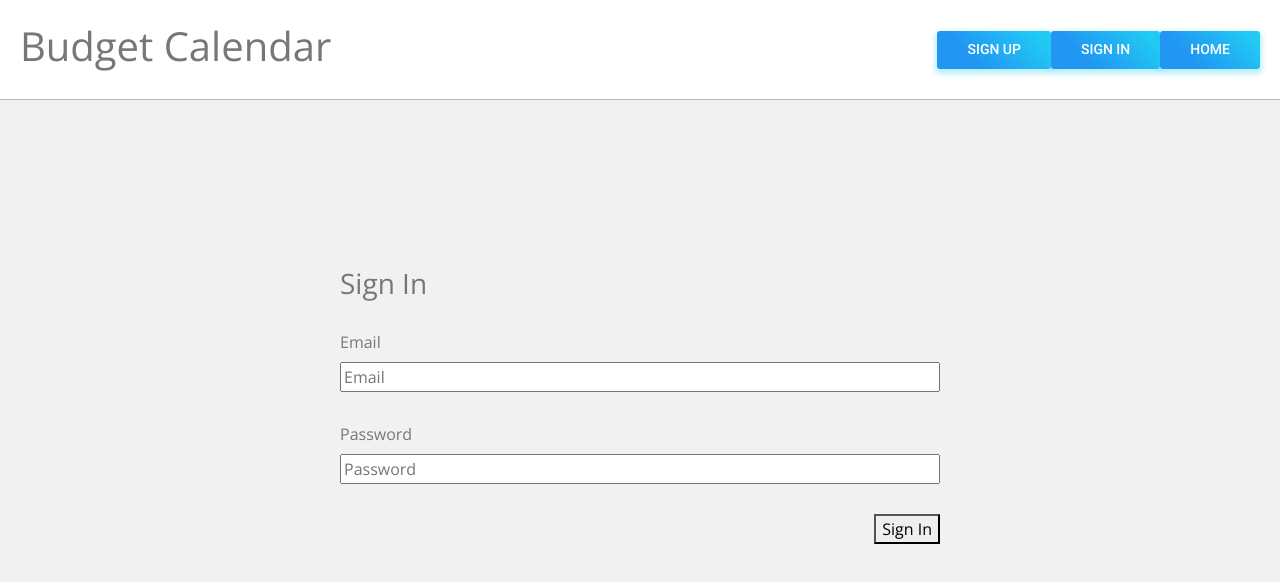
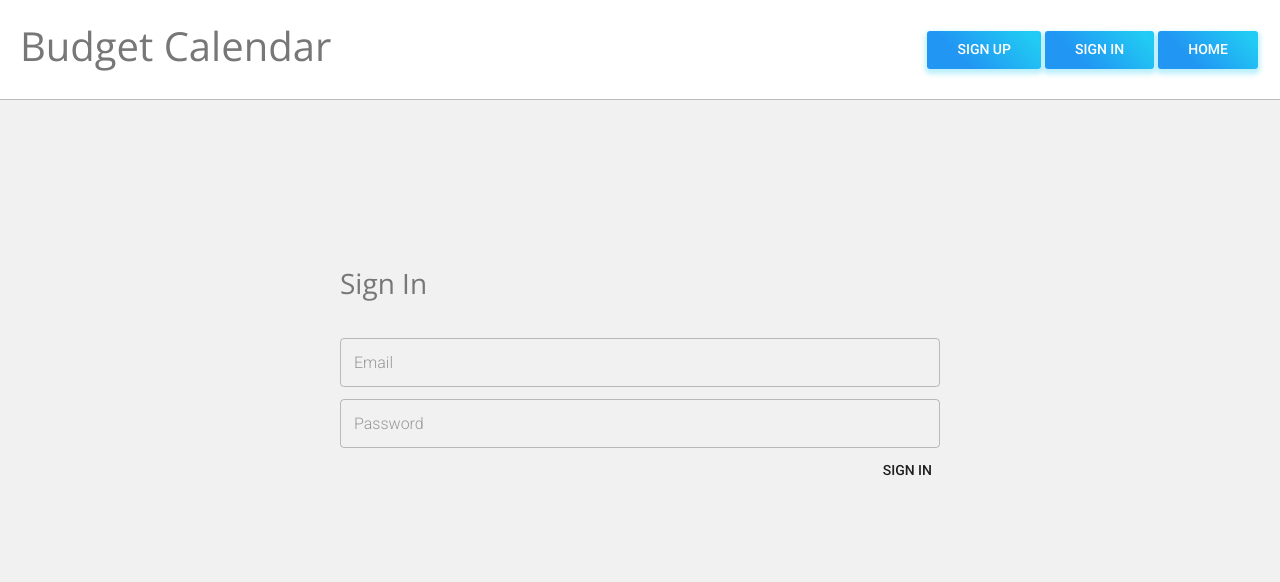
Before and after one commit to Denchou/budgetcalendar-client, a React app: page /#/sign-in in a window 1280 px wide. Shown: the top 582 px of the page. Built offline with nearby package versions, Linux system fonts and the light colour scheme.

Commit message:
Updated Sign Out and Auth
Replaced with Material-ui design

```diff
--- a/src/App.scss
+++ b/src/App.scss
@@ -28,7 +28,7 @@
   max-width: 600px;
 
   h3,
-  input {
+   {
     margin-bottom: 5%;
   }
 
--- a/src/auth/components/SignIn.js
+++ b/src/auth/components/SignIn.js
@@ -1,13 +1,36 @@
 import React, { Component } from 'react'
 import { withRouter } from 'react-router-dom'
-
 import { signIn } from '../api'
 import messages from '../messages'
 import apiUrl from '../../apiConfig'
+import PropTypes from 'prop-types'
+import classNames from 'classnames'
+import { withStyles } from '@material-ui/core/styles'
+import MenuItem from '@material-ui/core/MenuItem'
+import TextField from '@material-ui/core/TextField'
+import Button from '@material-ui/core/Button'
+
+const styles = theme => ({
+  container: {
+    display: 'flex',
+    flexWrap: 'wrap',
+  },
+  textField: {
+    marginLeft: theme.spacing.unit,
+    marginRight: theme.spacing.unit,
+    width: 200,
+  },
+  dense: {
+    marginTop: 19,
+  },
+  menu: {
+    width: 200,
+  },
+})
 
 class SignIn extends Component {
-  constructor () {
-    super()
+  constructor (props) {
+    super(props)
 
     this.state = {
       email: '',
@@ -52,28 +75,33 @@ class SignIn extends Component {
     return (
       <form className='auth-form' onSubmit={this.signIn}>
         <h3>Sign In</h3>
-        <label htmlFor="email">Email</label>
-        <input
+        <TextField
           required
           type="email"
           name="email"
           value={email}
           placeholder="Email"
+          variant='outlined'
+          margin='dense'
           onChange={this.handleChange}
         />
-        <label htmlFor="password">Password</label>
-        <input
+        <TextField
           required
           name="password"
           value={password}
           type="password"
           placeholder="Password"
+          variant='outlined'
+          margin='dense'
           onChange={this.handleChange}
         />
-        <button type="submit">Sign In</button>
+        <Button type="submit">Sign In</Button>
       </form>
     )
   }
 }
+SignIn.propTypes = {
+  classes: PropTypes.object.isRequired,
+}
 
 export default withRouter(SignIn)
--- a/src/header/Header.js
+++ b/src/header/Header.js
@@ -14,12 +14,14 @@ const style = {
   padding: '0 30px',
   background: 'linear-gradient(45deg, #2196F3 30%, #21CBF3 90%)',
   boxShadow: '0 3px 5px 2px rgba(33, 203, 243, .3)',
+  marginLeft: '2px',
+  marginRight: '2px'
 }
 
 const authenticatedOptions = (
   <React.Fragment>
-    <Link to="/change-password">Change Password</Link>
-    <Link to="/sign-out">Sign Out</Link>
+    <Button style={style} component={Link} to="/change-password">Change Password</Button>
+    <Button style={style} component={Link} to="/sign-out">Sign Out</Button>
   </React.Fragment>
 )
 
```
